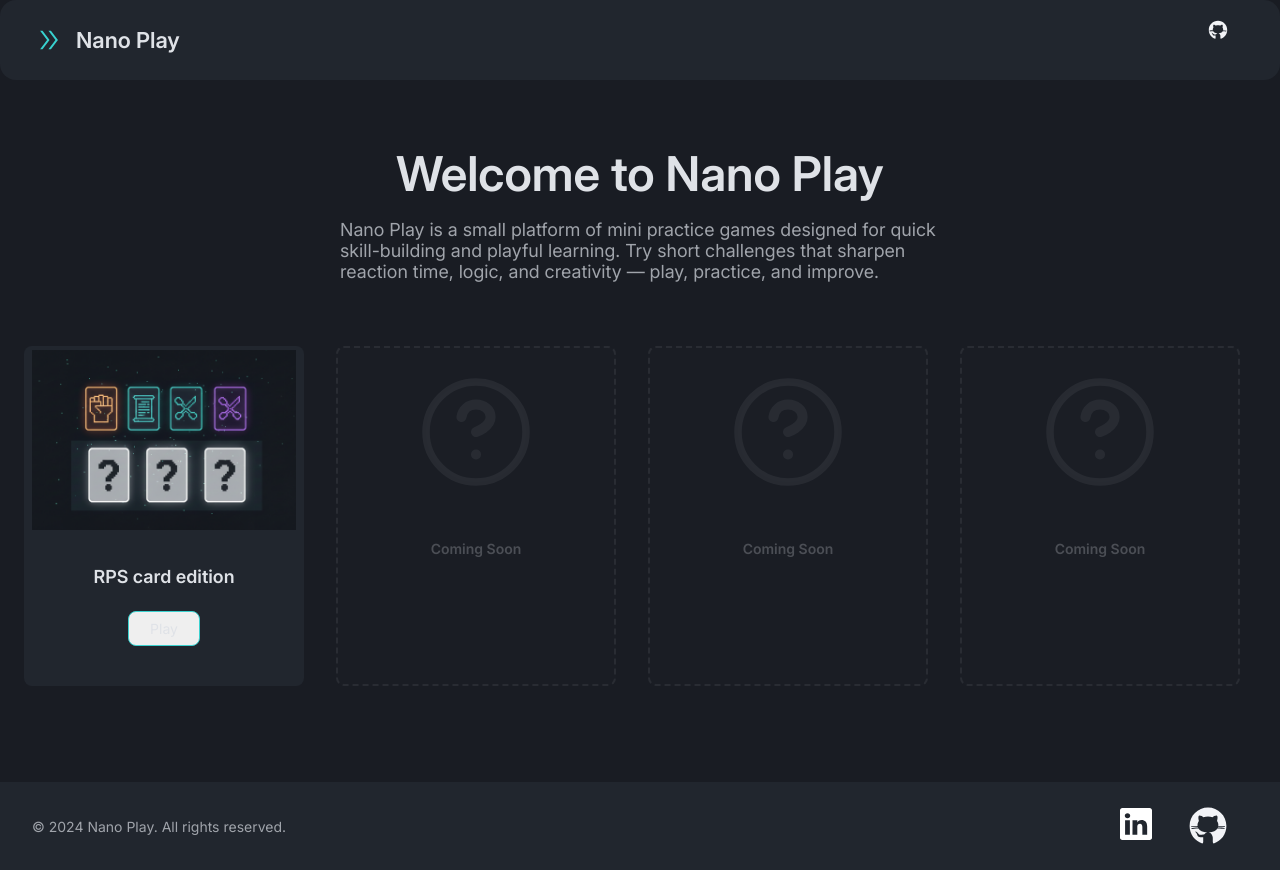
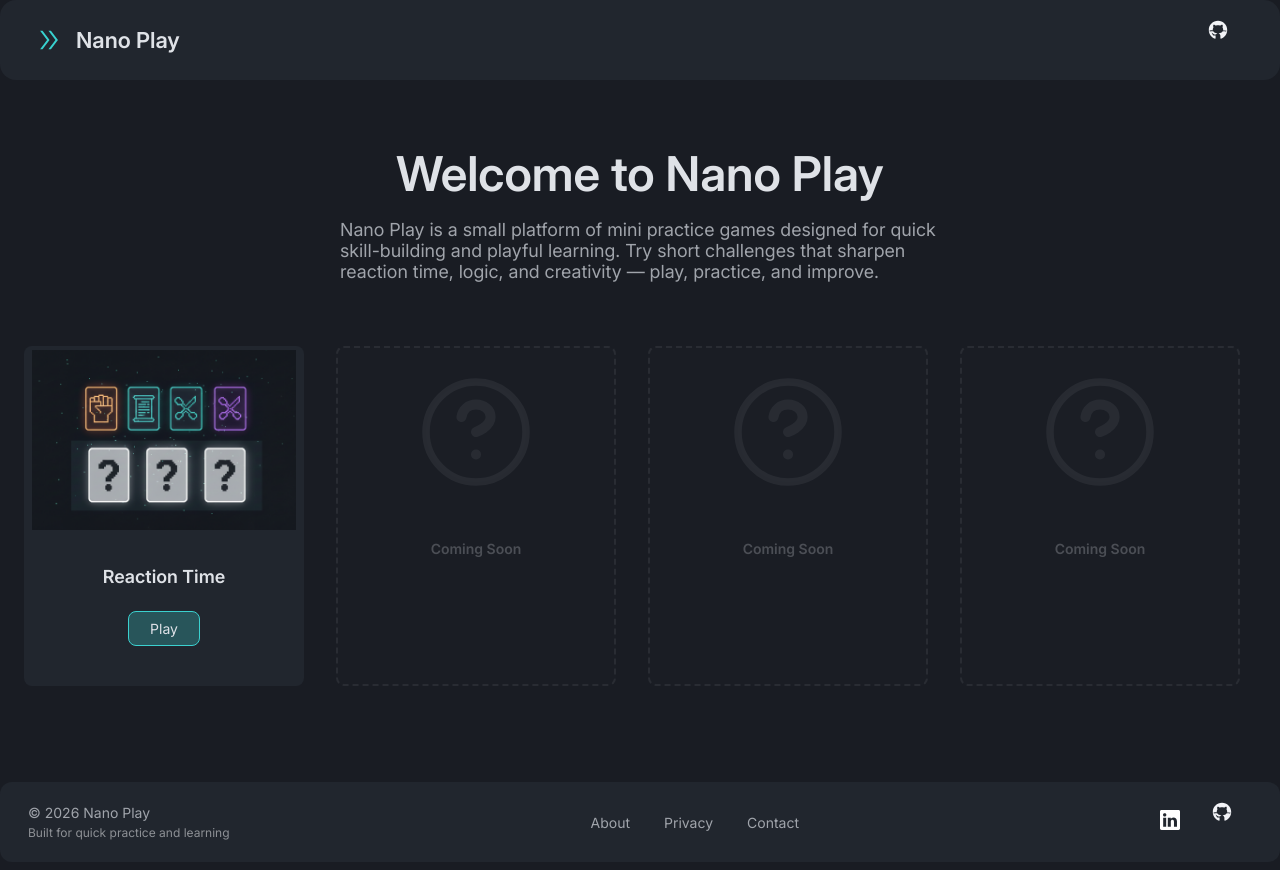
Before and after one commit to federicovictoria/nano-play, a website built with Vite: page index.html in a window 1280 px wide. Shown: the top 870 px of the page. Built offline with nearby package versions, Linux system fonts and the light colour scheme.

Commit message:
feat(home): finish tha home page and add the rock paper scissor game base

```diff
--- a/src/games/index.js
+++ b/src/games/index.js
@@ -0,0 +1 @@
+export * from './rps/rpsController.js';
--- /dev/null
+++ b/src/games/rps/rpsController.js
@@ -0,0 +1,6 @@
+
+export function rpsStart(app) {
+    app.innerHTML = `
+    <h1>Rock Paper Scissors</h1>
+    `
+}
--- a/src/main/ApppControler.js
+++ b/src/main/ApppControler.js
@@ -1,24 +1,40 @@
-import { HomwView } from "./viewMain";
+import { rpsStart } from '../games/index.js';
 import { AppState } from './modell.js';
+import { HomeView } from './viewMain.js';
 
-const globalState = new AppState();
-const app = document.getElementById('app');
+const root = document.getElementById("app");
+const appState = new AppState();
 
 export function initApp() {
-  globalState.subscribe(render);
-  globalState.setView('home');
-  render(globalState.view);
+  appState.subscribe(render);
+  render();
+
+  events();
 }
 
-function render(view) {
+function render() {
+  const view = appState.getView();
+  root.innerHTML = "";
+
   switch (view) {
     case 'home':
-      app.innerHTML = HomwView();
+      root.innerHTML = HomeView();
       break;
     case 'rps':
-      // rpsStart(app, globalState);
+      rpsStart(root);
       break;
     default:
-      app.innerHTML = HomwView();
+      console.error("View not found");
+      break;
   }
 }
+
+function events() {
+  document.addEventListener("click", (e) => {
+    const { target } = e;
+
+    if (target.matches("#rps")) {
+      appState.setView("rps");
+    }
+  })
+}
--- a/src/main/main.css
+++ b/src/main/main.css
@@ -127,7 +127,7 @@ body {
     width: 72px;
     font-size: 14px;
     padding: 8px 16px;
-    background-color: #3bd1cf46321;
+    background-color: #3bd1cf46;
     color: var(--text-color);
     border: 1px solid var(--assent-color);
     border-radius: 8px;
@@ -174,22 +174,62 @@ body {
 /* footer  */
 .home-footer {
     background-color: #21262e;
-    padding: 24px 32px;
+    padding: 20px 28px;
     display: flex;
     align-items: center;
     justify-content: space-between;
+    gap: 16px;
+    border-radius: 12px;
+    flex-wrap: wrap;
 }
-.home-footer p {
+
+.footer-left {
+    display: flex;
+    flex-direction: column;
+    gap: 4px;
+}
+.footer-left p {
     font-size: 14px;
     color: #a0a4ab;
 }
+.footer-left .muted {
+    font-size: 12px;
+    color: #8d9095;
+}
 
-.social-links {
+.footer-nav {
+    display: flex;
+    gap: 18px;
+    align-items: center;
+}
+.footer-nav a {
+    color: #a0a4ab;
+    text-decoration: none;
+    font-size: 14px;
+    padding: 6px 8px;
+    border-radius: 6px;
+}
+.footer-nav a:hover {
+    color: var(--bg-color);
+    background-color: var(--assent-color);
+}
+
+.footer-right {
     display: flex;
     align-items: center;
-    gap: 16px;
+    gap: 12px;
 }
-.social-links img {
-    width: 100%;
-    height: 100%;
+.footer-right img {
+    width: 20px;
+    height: 20px;
 }
+
+@media (max-width: 900px) {
+    .home-footer {
+        flex-direction: column;
+        align-items: flex-start;
+    }
+    .footer-nav {
+        margin: 8px 0;
+    }
+}
--- a/src/main/modell.js
+++ b/src/main/modell.js
@@ -3,7 +3,7 @@
 export class AppState {
   static instance = null;
 
-  view = ''
+  view = 'home'
   subscribers = []
 
   constructor() {
@@ -11,6 +11,10 @@ export class AppState {
       return AppState.instance;
     }
     return AppState.instance = this;
+  }
+
+  getView() {
+    return this.view;
   }
 
   setView ( view ) {
--- a/src/main/viewMain.js
+++ b/src/main/viewMain.js
@@ -1,30 +1,42 @@
 import "./main.css";
 
-function cardInative() {
+function cardInactive() {
   const card = document.createElement("div");
   card.classList.add("card-inactive");
   card.innerHTML = `
-    <img src="/src/assets/icons/ask.svg" >
+    <img src="/src/assets/icons/ask.svg" alt="Coming soon">
     <p>Coming Soon</p>
-  `
+  `;
   return card.outerHTML;
 }
 
-export function HomwView() {
+function cardActive({ title, id, img = '/src/assets/imgs/miniatura-1.png' }) {
+  const card = document.createElement("article");
+  card.classList.add("home-card");
+  card.innerHTML = `
+    <img src="${img}" alt="${title}">
+    <div class="card-content">
+      <h3>${title}</h3>
+      <button class="playGame" id="${id}">Play</button>
+    </div>
+  `;
+  return card.outerHTML;
+}
+
+export function HomeView() {
   const view = document.createElement("div");
   view.classList.add("home-view");
+
   const viewHeader = document.createElement("header");
   viewHeader.classList.add("home-header");
   viewHeader.innerHTML = `
-    <div >
+    <div>
       <img src="/nanoPlay-logo.svg" alt="Nano Play Logo" class="logo">
       <h1 class="logo-text">Nano Play</h1>
     </div>
-
-    <a href="https://github.com/federicovictoria/nano-play.git" class="github-link">
+    <a href="https://github.com/federicovictoria/nano-play" class="github-link" aria-label="Nano Play on GitHub">
       <img src="/src/assets/icons/icon-github.svg" alt="GitHub Logo">
     </a>`;
-
   view.appendChild(viewHeader);
 
   const viewMain = document.createElement("main");
@@ -37,38 +49,38 @@ export function HomwView() {
       </p>
     </div>
 
-
     <section class="home-section-grid">
-            <article class="home-card">
-             <img src="/src/assets/imgs/miniatura-1.png">
-             <div class="card-content">
-              <h3>RPS card edition</h3>
-              <button class="playGame" data-game="rps">Play</button>
-             </div>
-            </article>
-
-            ${cardInative()}
-            ${cardInative()}
-            ${cardInative()}
-
+      ${cardActive({ title: "Reaction Time", id: "rps" })}
+      ${cardInactive()}
+      ${cardInactive()}
+      ${cardInactive()}
     </section>
   `;
   view.appendChild(viewMain);
 
-  // footer con redes sociales(linkedin, github) y créditos
   const viewFooter = document.createElement("footer");
   viewFooter.classList.add("home-footer");
   viewFooter.innerHTML = `
-    <p>© 2024 Nano Play. All rights reserved.</p>
-    <div class="social-links">
-      <a href="https://www.linkedin.com/in/federicovictoria/" class="linkedin-link">
+    <div class="footer-left">
+      <p>© 2026 Nano Play</p>
+      <small class="muted">Built for quick practice and learning</small>
+    </div>
+
+    <nav class="footer-nav" aria-label="Footer navigation">
+      <a href="/about">About</a>
+      <a href="/privacy">Privacy</a>
+      <a href="/contact">Contact</a>
+    </nav>
+
+    <div class="footer-right social-links">
+      <a href="https://www.linkedin.com/in/federicovictoria/" class="linkedin-link" aria-label="LinkedIn">
         <img src="/src/assets/icons/linkedin.svg" alt="LinkedIn Logo">
       </a>
-      <a href=" https://github.com/federicovictoria/nano-play.git" class="github-link">
+      <a href="https://github.com/federicovictoria/nano-play" class="github-link" aria-label="GitHub">
         <img src="/src/assets/icons/icon-github.svg" alt="GitHub Logo">
       </a>
     </div>
-  `
+  `;
 
   view.appendChild(viewFooter);
   return view.outerHTML;
```
Also changed, not shown: src/games/rps/rps.css (added), src/games/rps/rpsModels.js (added), src/games/rps/rpsView.js (added). Lines whose indentation alone changed are shown as unchanged.
